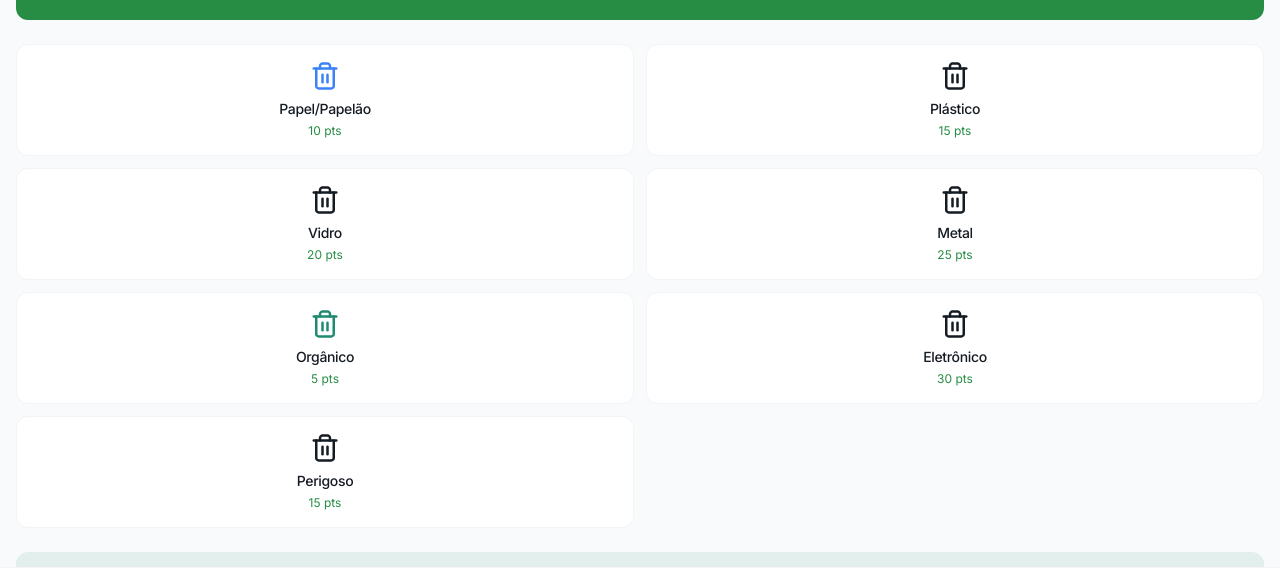
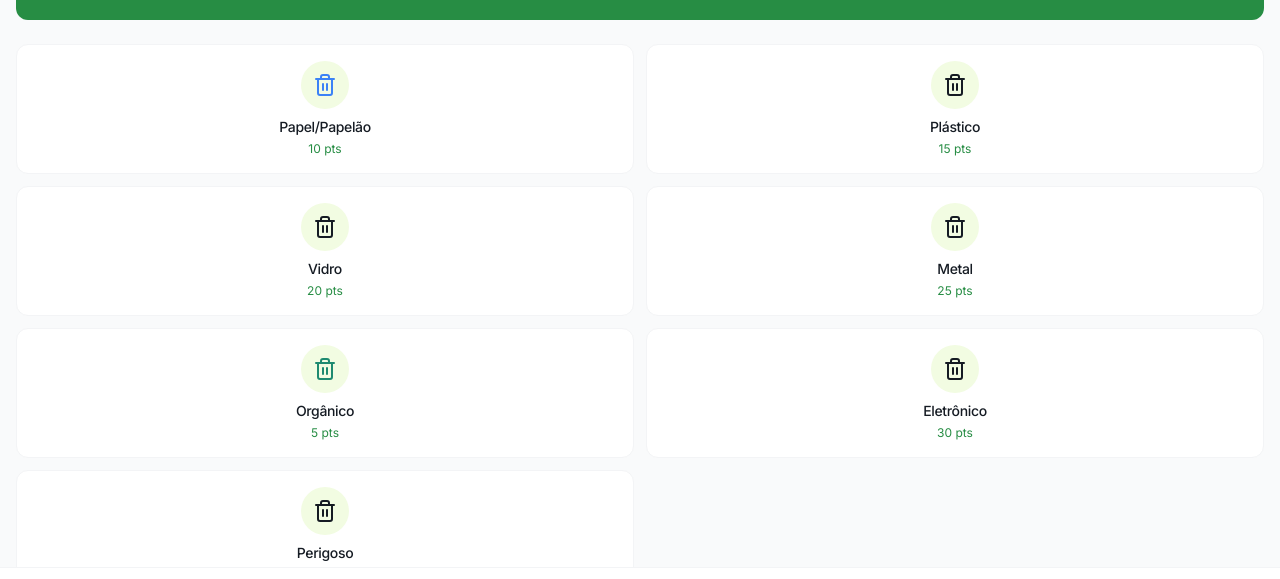
Before and after one commit to Alex0812-05/eco-sorocaba-connect, a React (Vite) app: page /descarte in a window 1280 px wide. Shown: the part 164-743 px from the top of the page. Built offline with nearby package versions, Linux system fonts and the light colour scheme; no server answers; the database is empty.

Commit message:
Fix: Match circle color to square
Change the green circle's color to match the color of the square overlaid on it in `DescarteResiduo.tsx`.

```diff
--- a/src/pages/DescarteResiduo.tsx
+++ b/src/pages/DescarteResiduo.tsx
@@ -1,3 +1,4 @@
+
 import { useState, useEffect } from "react";
 import EcoHeader from "@/components/EcoHeader";
 import NavBar from "@/components/NavBar";
@@ -13,6 +14,7 @@ type WasteType = {
   color: string;
   examples: string;
   points: number;
+  backgroundColor: string;
 };
 
 const DescarteResiduo = () => {
@@ -31,6 +33,7 @@ const DescarteResiduo = () => {
       name: "Papel/Papelão",
       icon: <Trash2 size={24} className="text-white" />,
       color: "bg-blue-500",
+      backgroundColor: "bg-[#F2FCE2]",
       examples: "Jornais, revistas, caixas, embalagens de papel",
       points: 10
     },
@@ -39,6 +42,7 @@ const DescarteResiduo = () => {
       name: "Plástico",
       icon: <Trash2 size={24} className="text-white" />,
       color: "bg-red-500",
+      backgroundColor: "bg-[#F2FCE2]",
       examples: "Garrafas, embalagens, sacolas plásticas",
       points: 15
     },
@@ -47,6 +51,7 @@ const DescarteResiduo = () => {
       name: "Vidro",
       icon: <Trash2 size={24} className="text-white" />,
       color: "bg-green-500",
+      backgroundColor: "bg-[#F2FCE2]",
       examples: "Garrafas, potes, frascos",
       points: 20
     },
@@ -55,6 +60,7 @@ const DescarteResiduo = () => {
       name: "Metal",
       icon: <Trash2 size={24} className="text-white" />,
       color: "bg-yellow-500",
+      backgroundColor: "bg-[#F2FCE2]",
       examples: "Latas de alumínio, tampas, embalagens metálicas",
       points: 25
     },
@@ -63,6 +69,7 @@ const DescarteResiduo = () => {
       name: "Orgânico",
       icon: <Trash2 size={24} className="text-white" />,
       color: "bg-secondary",
+      backgroundColor: "bg-[#F2FCE2]",
       examples: "Restos de alimentos, cascas de frutas e legumes",
       points: 5
     },
@@ -71,6 +78,7 @@ const DescarteResiduo = () => {
       name: "Eletrônico",
       icon: <Trash2 size={24} className="text-white" />,
       color: "bg-orange-500",
+      backgroundColor: "bg-[#F2FCE2]",
       examples: "Pilhas, baterias, celulares, computadores",
       points: 30
     },
@@ -79,6 +87,7 @@ const DescarteResiduo = () => {
       name: "Perigoso",
       icon: <Trash2 size={24} className="text-white" />,
       color: "bg-danger",
+      backgroundColor: "bg-[#F2FCE2]",
       examples: "Produtos químicos, medicamentos vencidos",
       points: 15
     }
@@ -219,9 +228,11 @@ const DescarteResiduo = () => {
               }`}
               onClick={() => setSelectedType(type.id)}
             >
-              {/* Aqui removemos o fundo quadrado e mantemos apenas o ícone com a cor apropriada */}
-              <div className={`text-${type.color.substring(3)} mb-2`}>
-                <Trash2 size={30} />
+              {/* Círculo com fundo bege claro (#F2FCE2) e ícone colorido */}
+              <div className={`${type.backgroundColor} rounded-full p-3 mb-2 flex items-center justify-center`}>
+                <div className={`text-${type.color.substring(3)}`}>
+                  <Trash2 size={24} />
+                </div>
               </div>
               <h3 className="font-medium text-sm">{type.name}</h3>
               <p className="text-xs text-primary mt-1">{type.points} pts</p>
```
